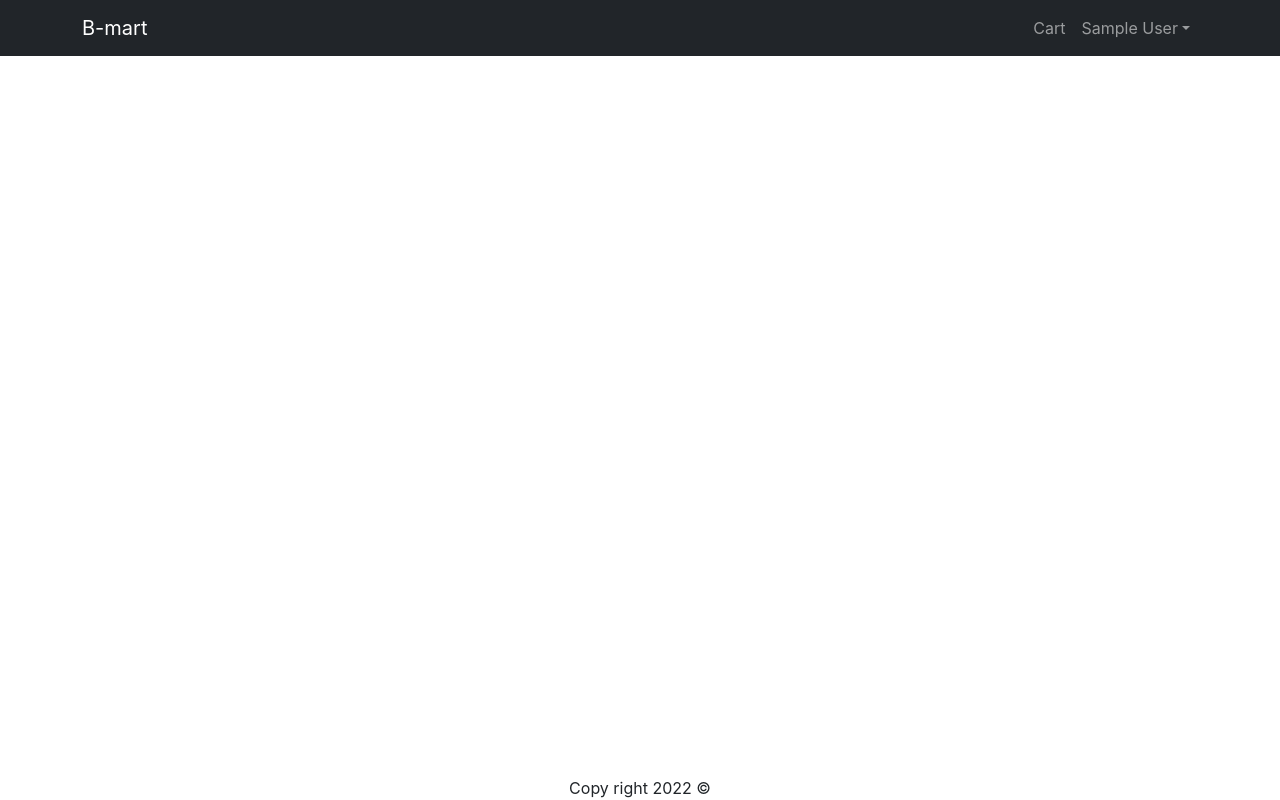
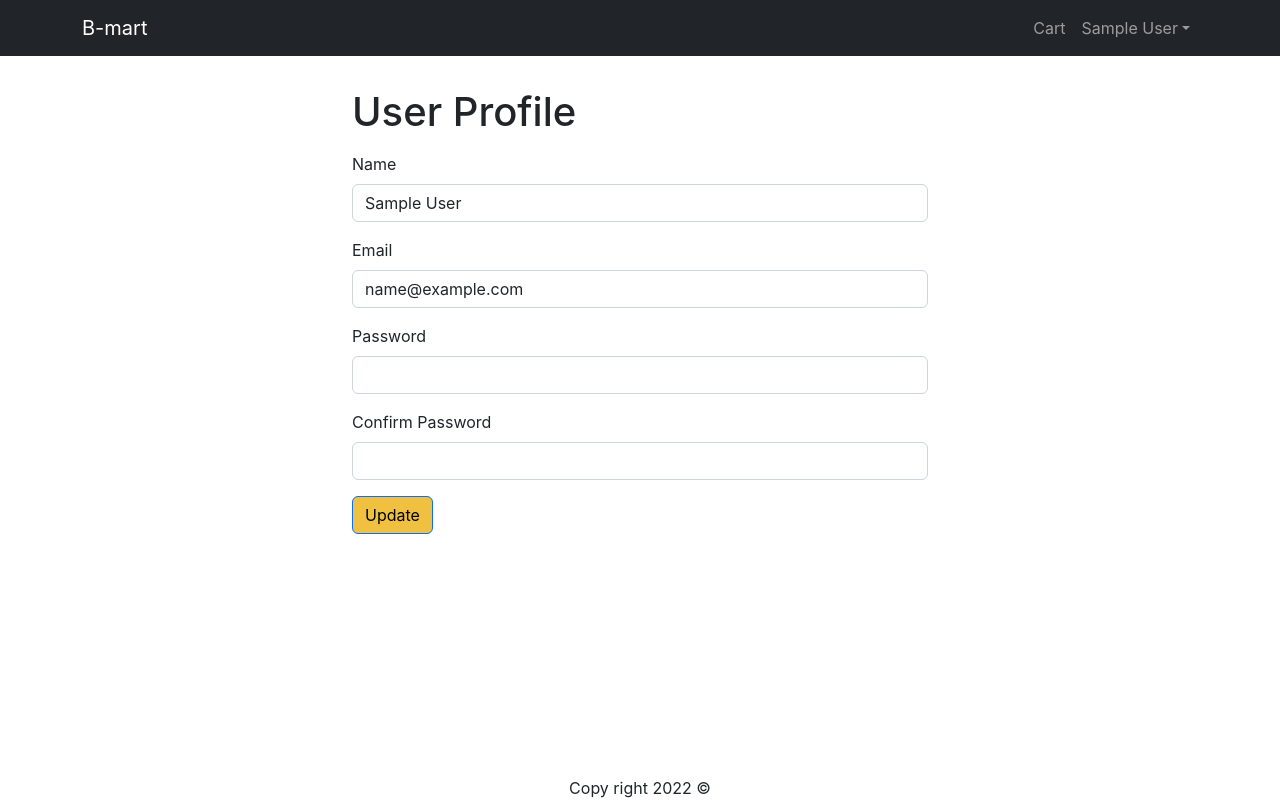
Before and after one commit to baijuka/mern-bmart, a React (Create React App) app in the folder frontend/: page /profile in a window 1280 px wide. Built offline with nearby package versions, Linux system fonts and the light colour scheme; sample sign-in values are in the browser's storage.

Commit message:
Add ProfileScreen component and wired

```diff
--- a/frontend/src/App.js
+++ b/frontend/src/App.js
@@ -20,6 +20,7 @@
 import PlaceOrderScreen from './screens/PlaceOrderScreen';
 import OrderScreen from './screens/OrderScreen';
 import OrderHistoryScreen from './screens/OrderHistoryScreen';
+import ProfileScreen from './screens/ProfileScreen';
 
 function App() {
 
@@ -31,6 +32,7 @@
     localStorage.removeItem('userInfo');
     localStorage.removeItem('shippingAddress');
     localStorage.removeItem('paymentMethod');
+    window.location.href = '/signin';
   };
 
   return (
@@ -89,6 +91,7 @@
             <Route path="/cart" element={<CartScreen />} />
             <Route path="/signin" element={<SigninScreen />} />
             <Route path="/signup" element={<SignupScreen />} />
+            <Route path="/profile" element={<ProfileScreen />} />
             <Route path="/shipping" element={<ShippingAddressScreen />} />
             <Route path="/payment" element={<PaymentMethodScreen />} />
             <Route path="/placeorder" element={<PlaceOrderScreen />} />
--- /dev/null
+++ b/frontend/src/screens/ProfileScreen.jsx
@@ -0,0 +1,113 @@
+import React, { useContext, useReducer, useState } from 'react';
+import { Helmet } from 'react-helmet-async';
+import Form from 'react-bootstrap/Form';
+import Button from 'react-bootstrap/Button';
+import { Store } from '../Store';
+import { toast } from 'react-toastify';
+import { getError } from '../utils';
+import axios from 'axios';
+
+const reducer = (state, action) => {
+    switch (action.type) {
+      case 'UPDATE_REQUEST':
+        return { ...state, loadingUpdate: true };
+      case 'UPDATE_SUCCESS':
+        return { ...state, loadingUpdate: false };
+      case 'UPDATE_FAIL':
+        return { ...state, loadingUpdate: false };
+
+      default:
+        return state;
+    }
+  };
+
+const ProfileScreen = () => {
+
+  //get the userinfo from the context which is in store.js - code in next two lines
+  const { state, dispatch: ctxDispatch } = useContext(Store);
+  const { userInfo } = state;
+
+  const [name, setName] = useState(userInfo.name);
+  const [email, setEmail] = useState(userInfo.email);
+  const [password, setPassword] = useState('');
+  const [confirmPassword, setConfirmPassword] = useState('');
+
+  const [{ loadingUpdate }, dispatch] = useReducer(reducer, {
+    loadingUpdate: false,
+  });
+
+  const submitHandler = async (e) => {
+    e.preventDefault();
+    try {
+      const { data } = await axios.put(
+        '/api/users/profile',
+        {
+          name,
+          email,
+          password,
+        },
+        {
+          headers: { Authorization: `Bearer ${userInfo.token}` },
+        }
+      );
+      dispatch({
+        type: 'UPDATE_SUCCESS',
+      });
+      ctxDispatch({ type: 'USER_SIGNIN', payload: data });
+      localStorage.setItem('userInfo', JSON.stringify(data));
+      toast.success('User updated successfully');
+    } catch (err) {
+      dispatch({
+        type: 'FETCH_FAIL',
+      });
+      toast.error(getError(err));
+    }
+  };
+
+  return (
+    <div className="container small-container">
+    <Helmet>
+      <title>User Profile</title>
+    </Helmet>
+    <h1 className="my-3">User Profile</h1>
+    <form onSubmit={submitHandler}>
+      <Form.Group className="mb-3" controlId="name">
+        <Form.Label>Name</Form.Label>
+        <Form.Control
+          value={name}
+          onChange={(e) => setName(e.target.value)}
+          required
+        />
+      </Form.Group>
+      <Form.Group className="mb-3" controlId="name">
+        <Form.Label>Email</Form.Label>
+        <Form.Control
+          type="email"
+          value={email}
+          onChange={(e) => setEmail(e.target.value)}
+          required
+        />
+      </Form.Group>
+      <Form.Group className="mb-3" controlId="password">
+        <Form.Label>Password</Form.Label>
+        <Form.Control
+          type="password"
+          onChange={(e) => setPassword(e.target.value)}
+        />
+      </Form.Group>
+      <Form.Group className="mb-3" controlId="password">
+        <Form.Label>Confirm Password</Form.Label>
+        <Form.Control
+          type="password"
+          onChange={(e) => setConfirmPassword(e.target.value)}
+        />
+      </Form.Group>
+      <div className="mb-3">
+        <Button type="submit">Update</Button>
+      </div>
+    </form>
+  </div>
+  )
+}
+
+export default ProfileScreen
```
Also changed, not shown: 1 other file (tests, documents, lock files or other folders).
